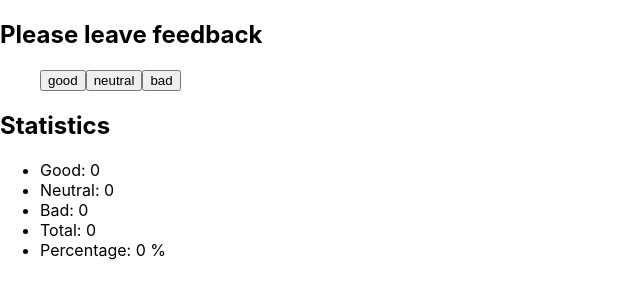
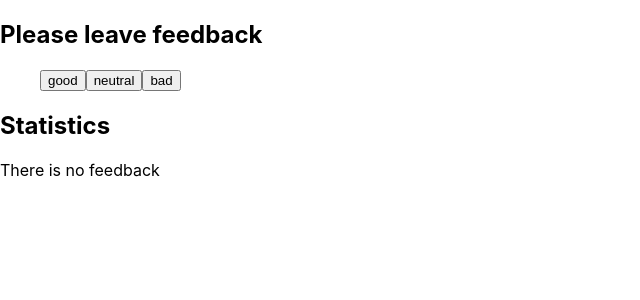
Before and after one commit to olha-sydorenko/goit-react-hw-04-feedback, a React (Create React App) app: page / in a window 1280 px wide. Shown: the top 300 px of the page, without its empty margins (0-640 px from the left). Built offline with nearby package versions, Linux system fonts and the light colour scheme.

Commit message:
Added step 4

```diff
--- a/src/components/App.jsx
+++ b/src/components/App.jsx
@@ -2,6 +2,7 @@
 import { FeedbackOptions } from './FeedbackOptions/FeedbackOptions';
 import { Section } from './Section/Section';
 import { Statistics } from './Statistics/Statistics';
+import { Notification } from './Notification/Notification';
 
 export class App extends React.Component {
   state = {
@@ -40,6 +41,7 @@
           />
         </Section>
         <Section title="Statistics">
+          {total ? (
             <Statistics
               good={this.state.good}
               neutral={this.state.neutral}
@@ -47,6 +49,9 @@
               total={total}
               positivePercentage={positivePercentage}
             />
+          ) : (
+            <Notification message="There is no feedback" />
+          )}
         </Section>
       </>
     );
--- /dev/null
+++ b/src/components/Notification/Notification.jsx
@@ -0,0 +1,9 @@
+import PropTypes from 'prop-types';
+
+export const Notification = ({ message }) => {
+  return <p>{message}</p>;
+};
+
+Notification.propTypes = {
+  message: PropTypes.string.isRequired,
+};
```
Lines whose indentation alone changed are shown as unchanged.
